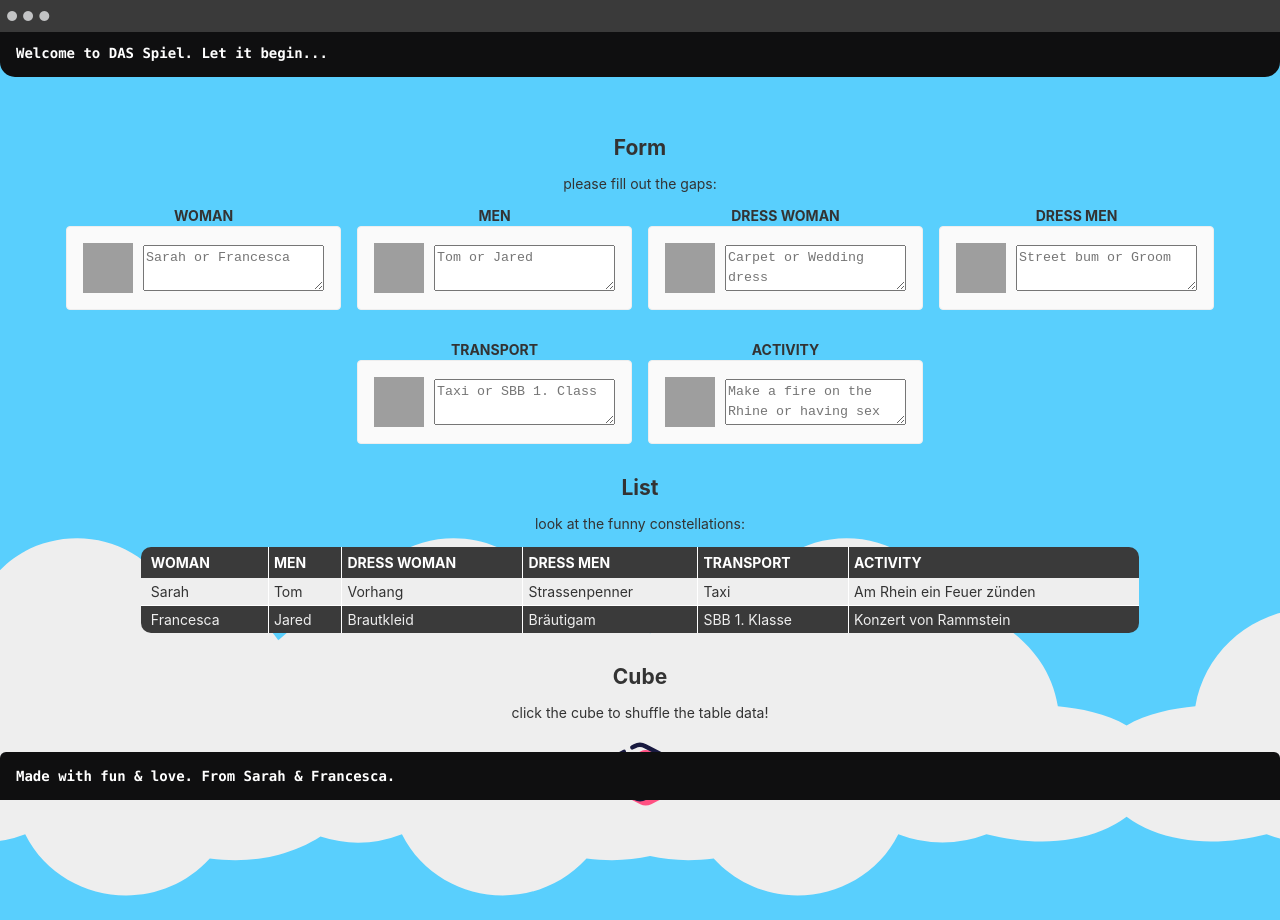
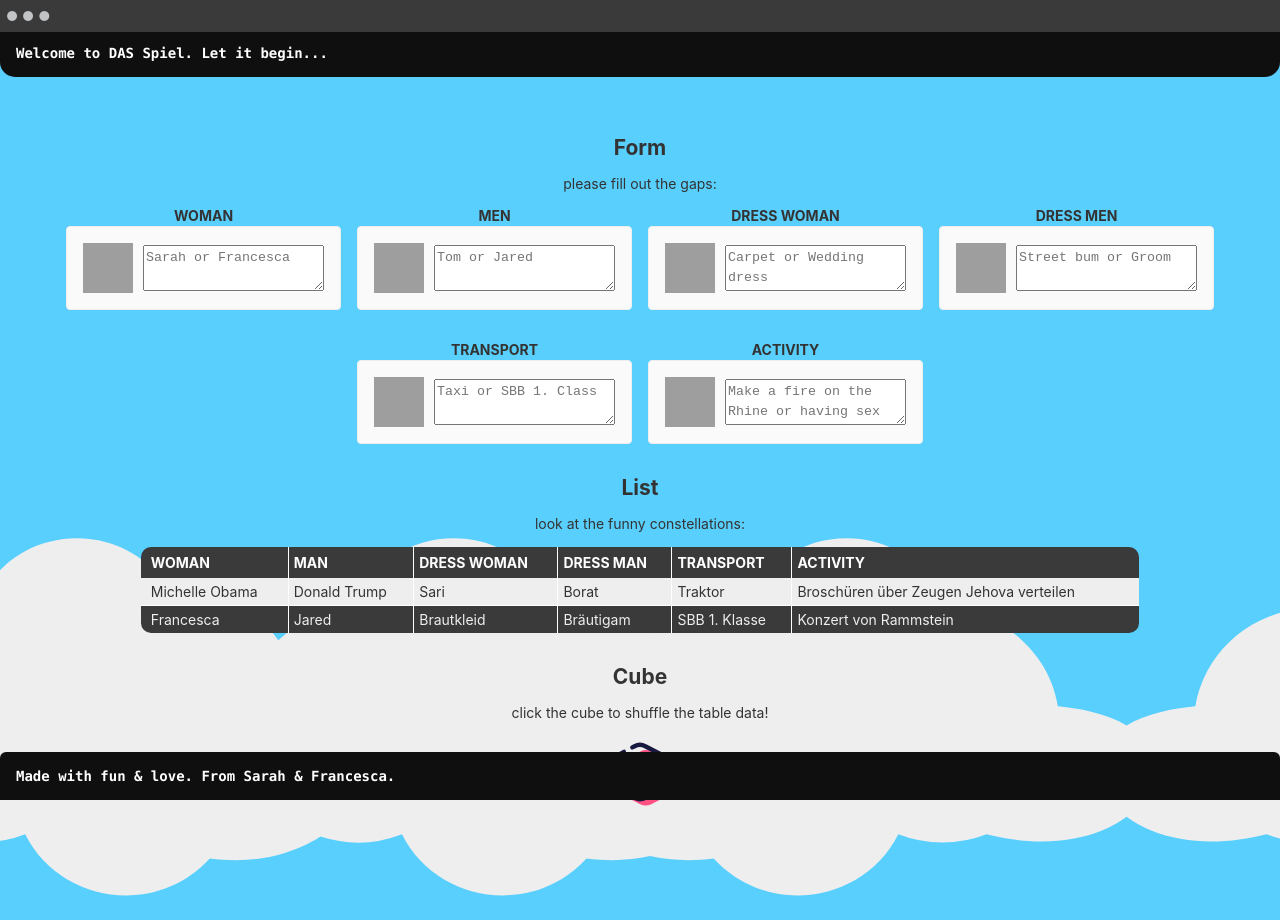
Before and after one commit to sasoara/teddy.github.io, an Angular app: page / in a window 1280 px wide. Built offline with nearby package versions, Linux system fonts and the light colour scheme; grey boxes are pictures that could not be loaded.

Commit message:
puts data into table static

```diff
--- a/src/app/app.component.html
+++ b/src/app/app.component.html
@@ -15,7 +15,7 @@
   <h2>List</h2>
   <p>look at the funny constellations:</p>
 
-  <dynamic-table></dynamic-table>
+  <dynamic-table #dynamicTable></dynamic-table>
 
   <!-- Shuffle Table Data -->
   <h2>Cube</h2>
--- a/src/app/app.component.ts
+++ b/src/app/app.component.ts
@@ -1,10 +1,35 @@
-import {Component} from '@angular/core';
+import {Component, AfterViewInit, ViewChild} from '@angular/core';
+import {DynamicTableComponent} from "./dynamic-table/dynamic-table.component";
+import {ITableData, ITableHeader} from "./dynamic-table/dynamic-table.models";
 
 @Component({
   selector: 'app-root',
   templateUrl: './app.component.html',
   styleUrls: ['./app.component.scss']
 })
-export class AppComponent {
+export class AppComponent implements AfterViewInit {
+  @ViewChild('dynamicTable') table!: DynamicTableComponent;
+
   title = 'DAS Spiel';
+  data = `[
+    {
+      "WOMAN": "Michelle Obama",
+      "MAN": "Donald Trump",
+      "DRESS WOMAN": "Sari",
+      "DRESS MAN": "Borat",
+      "TRANSPORT": "Traktor",
+      "ACTIVITY": "Broschüren über Zeugen Jehova verteilen"
+    }
+  ]`
+
+  ngAfterViewInit(): void {
+    const headers = [
+      'WOMAN', 'MAN', 'DRESS WOMAN',
+      'DRESS MAN', 'TRANSPORT', 'ACTIVITY'
+    ].map((x, i) => ({key: x, index: i, isSelected: true} as ITableHeader));
+    const data = JSON.parse(this.data) as ITableData[];
+    this.table.render(headers, data);
+
+    console.log('DATA:', data);
+  }
 }
--- a/src/app/dynamic-table/dynamic-table.component.html
+++ b/src/app/dynamic-table/dynamic-table.component.html
@@ -1,22 +1,15 @@
 <table class="table" role="table">
   <thead role="rowgroup">
   <tr role="row">
-    <th role="columnheader">Woman</th>
-    <th role="columnheader">Men</th>
-    <th role="columnheader">Dress Woman</th>
-    <th role="columnheader">Dress Men</th>
-    <th role="columnheader">Transport</th>
-    <th role="columnheader">Activity</th>
+    <th *ngFor="let header of tableData.headers" role="columnheader">
+      {{ header.key }}</th>
   </tr>
   </thead>
   <tbody role="rowgroup">
-  <tr role="row">
-    <td role="cell">Sarah</td>
-    <td role="cell">Tom</td>
-    <td role="cell">Vorhang</td>
-    <td role="cell">Strassenpenner</td>
-    <td role="cell">Taxi</td>
-    <td role="cell">Am Rhein ein Feuer zünden</td>
+  <tr *ngFor="let row of tableData.data" role="row">
+    <td *ngFor="let header of tableData.headers" role="cell">
+      {{ row[header.key] }}
+    </td>
   </tr>
   <tr role="row">
     <td role="cell">Francesca</td>
--- a/src/app/dynamic-table/dynamic-table.component.ts
+++ b/src/app/dynamic-table/dynamic-table.component.ts
@@ -1,10 +1,27 @@
-import { Component } from '@angular/core';
+import {ChangeDetectorRef, Component, OnInit} from '@angular/core';
+import {IDynamicTable, ITableHeader} from "./dynamic-table.models";
 
 @Component({
   selector: 'dynamic-table',
   templateUrl: './dynamic-table.component.html',
   styleUrls: ['./dynamic-table.component.scss']
 })
-export class DynamicTableComponent {
+export class DynamicTableComponent implements OnInit {
+  tableData: IDynamicTable = {headers: [], data: []};
+  allHeaders: ITableHeader[] = [];
 
+  public constructor(private changeDetector: ChangeDetectorRef) {
+  }
+
+  ngOnInit(): void {
+  }
+
+  render(headers: ITableHeader[], data: any[]) {
+    this.tableData = {
+      headers: headers.filter(x => x.isSelected),
+      data: data
+    };
+    this.allHeaders = headers;
+    this.changeDetector.detectChanges();
+  }
 }
```
Also changed, not shown: src/app/dynamic-table/dynamic-table.models.ts (added, +19 -0 lines).
